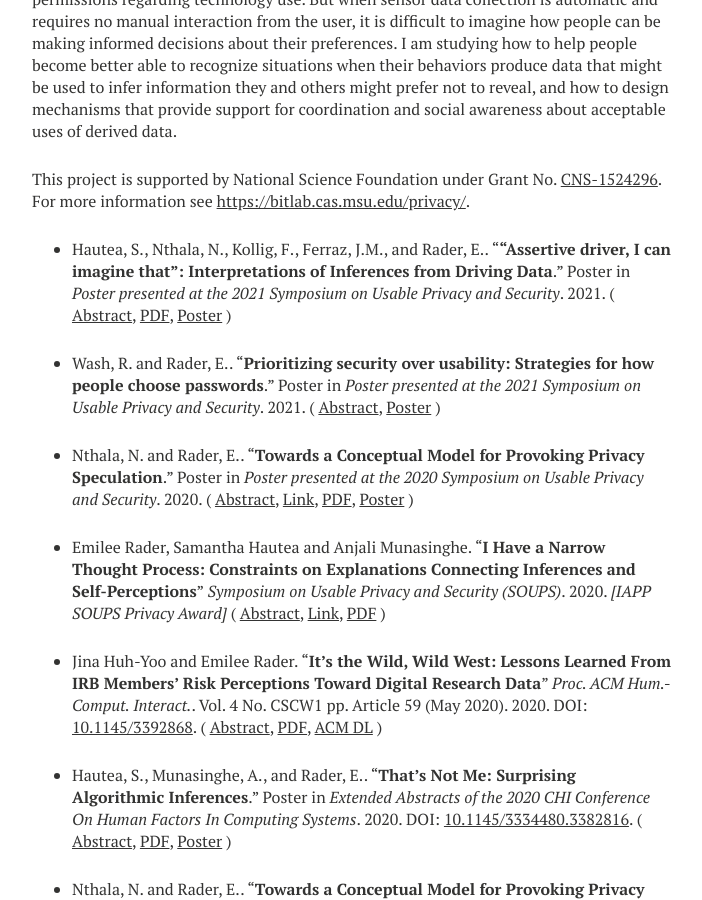
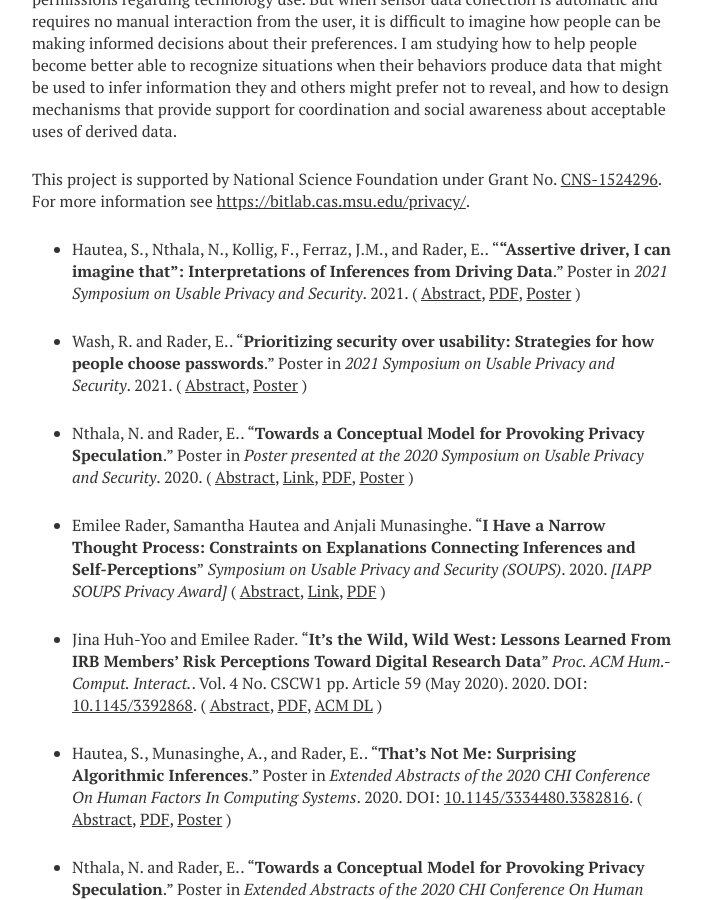
Before and after one commit to bierdoctor/bierdoctor.github.io, a Jekyll site: the page built from projects/index.md, in a window 1280 px wide and 900 px high, scrolled down 759 px. Shown: the whole window, without its empty margins (288-990 px from the left). Built offline with Jekyll 4.4.1, drawn with Linux system fonts in a browser that asks for light colours; nearby versions of some CDN libraries.

Commit message:
fix typos

```diff
--- a/_posts/2021-06-28-JCS-paper-poster-soups2021.md
+++ b/_posts/2021-06-28-JCS-paper-poster-soups2021.md
@@ -6,7 +6,7 @@ tags: privacy
 title: "Prioritizing security over usability: Strategies for how people choose passwords"
 author: Wash, R. and Rader, E.
 year: 2021
-workshop: "Poster presented at the 2021 Symposium on Usable Privacy and Security"
+workshop: "2021 Symposium on Usable Privacy and Security"
 papertype: Poster
 abstract: fase
 poster: "jcs_SOUPS2021_poster.pdf"
--- a/_posts/2021-06-28-driving-inferences-poster-soups2021 copy.md
+++ b/_posts/2021-06-28-driving-inferences-poster-soups2021 copy.md
@@ -6,7 +6,7 @@ tags: privacy
 title: "\"Assertive driver, I can imagine that\": Interpretations of Inferences from Driving Data"
 author: Hautea, S., Nthala, N., Kollig, F., Ferraz, J.M., and Rader, E.
 year: 2021
-workshop: "Poster presented at the 2021 Symposium on Usable Privacy and Security"
+workshop: "2021 Symposium on Usable Privacy and Security"
 papertype: Poster
 abstract: true
 file: "drivingposter_SOUPS2021_abstract_cameraready.pdf"
```
